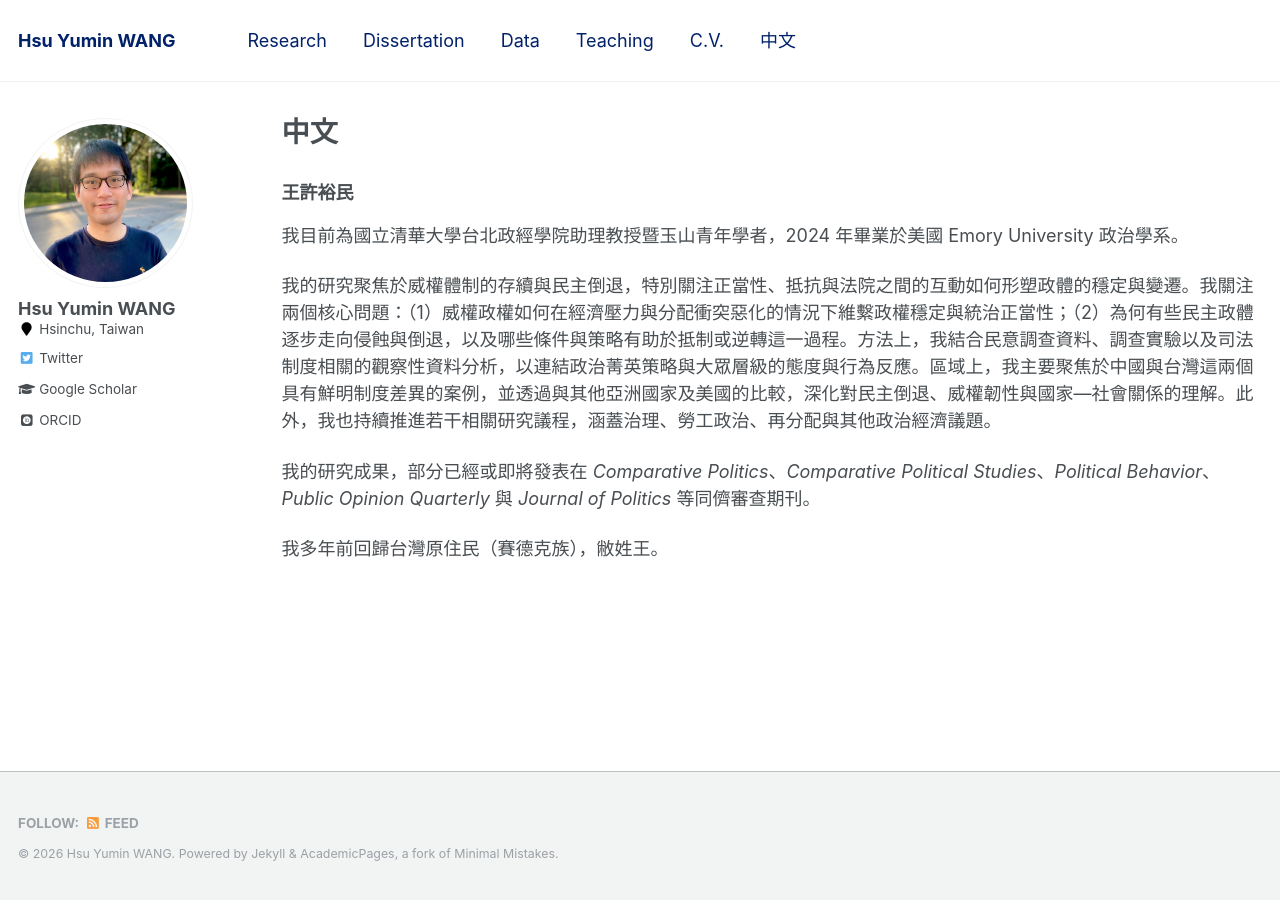
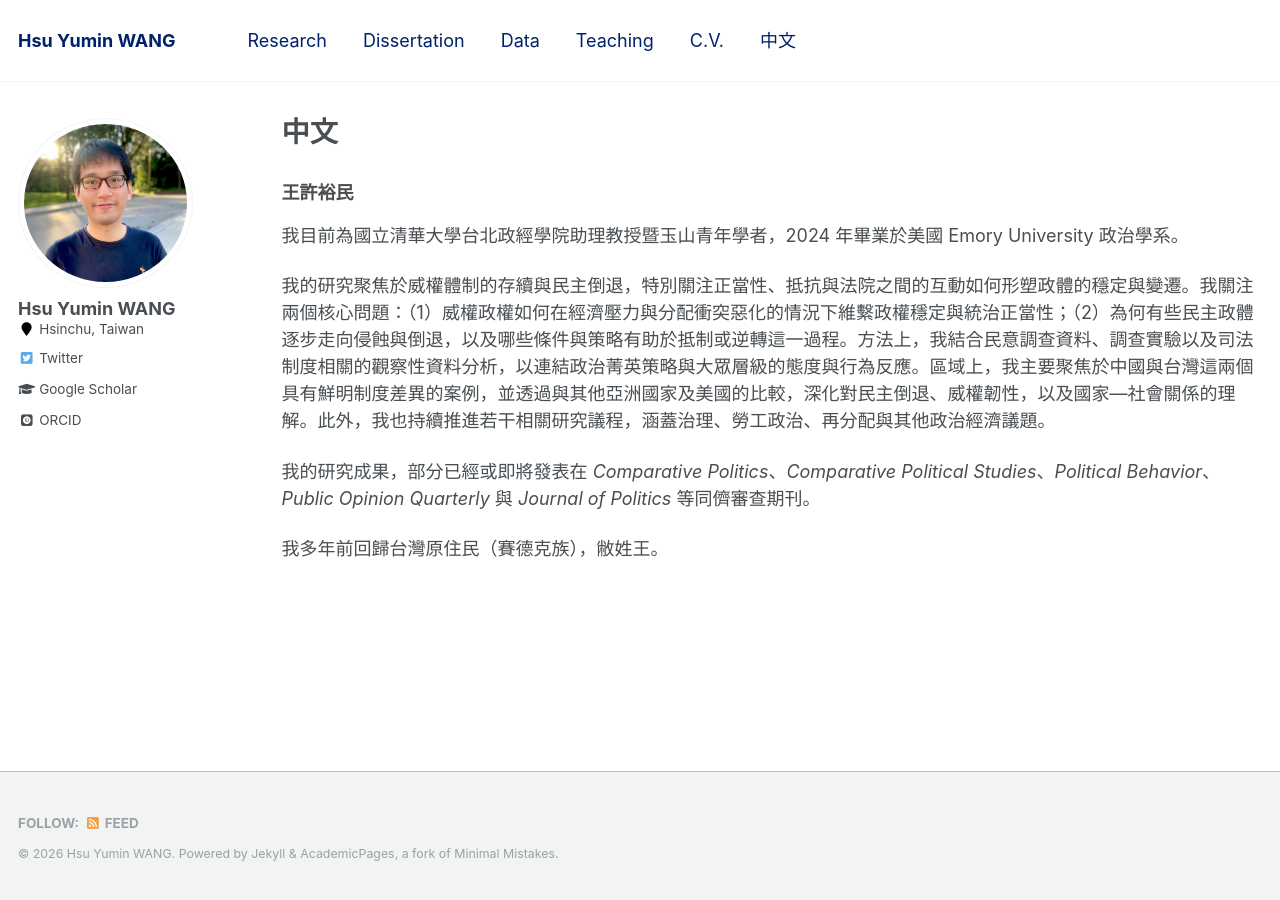
Before and after one commit to hsuyumin/hsuyumin.github.io, a Jekyll site: the page built from _pages/chinese.md, in a window 1280 px wide. Built offline with Jekyll 4.4.1, drawn with Linux system fonts in a browser that asks for light colours; some web fonts are replaced.

Commit message:
Update chinese.md

```diff
--- a/_pages/chinese.md
+++ b/_pages/chinese.md
@@ -11,7 +11,7 @@ redirect_from:
 
 我目前為國立清華大學台北政經學院助理教授暨玉山青年學者，2024 年畢業於美國 Emory University 政治學系。
 
-我的研究聚焦於威權體制的存續與民主倒退，特別關注正當性、抵抗與法院之間的互動如何形塑政體的穩定與變遷。我關注兩個核心問題：（1）威權政權如何在經濟壓力與分配衝突惡化的情況下維繫政權穩定與統治正當性；（2）為何有些民主政體逐步走向侵蝕與倒退，以及哪些條件與策略有助於抵制或逆轉這一過程。方法上，我結合民意調查資料、調查實驗以及司法制度相關的觀察性資料分析，以連結政治菁英策略與大眾層級的態度與行為反應。區域上，我主要聚焦於中國與台灣這兩個具有鮮明制度差異的案例，並透過與其他亞洲國家及美國的比較，深化對民主倒退、威權韌性與國家—社會關係的理解。此外，我也持續推進若干相關研究議程，涵蓋治理、勞工政治、再分配與其他政治經濟議題。
+我的研究聚焦於威權體制的存續與民主倒退，特別關注正當性、抵抗與法院之間的互動如何形塑政體的穩定與變遷。我關注兩個核心問題：（1）威權政權如何在經濟壓力與分配衝突惡化的情況下維繫政權穩定與統治正當性；（2）為何有些民主政體逐步走向侵蝕與倒退，以及哪些條件與策略有助於抵制或逆轉這一過程。方法上，我結合民意調查資料、調查實驗以及司法制度相關的觀察性資料分析，以連結政治菁英策略與大眾層級的態度與行為反應。區域上，我主要聚焦於中國與台灣這兩個具有鮮明制度差異的案例，並透過與其他亞洲國家及美國的比較，深化對民主倒退、威權韌性，以及國家—社會關係的理解。此外，我也持續推進若干相關研究議程，涵蓋治理、勞工政治、再分配與其他政治經濟議題。
 
 我的研究成果，部分已經或即將發表在 _Comparative Politics_、_Comparative Political Studies_、_Political Behavior_、_Public Opinion Quarterly_ 與 _Journal of Politics_ 等同儕審查期刊。
 
```
